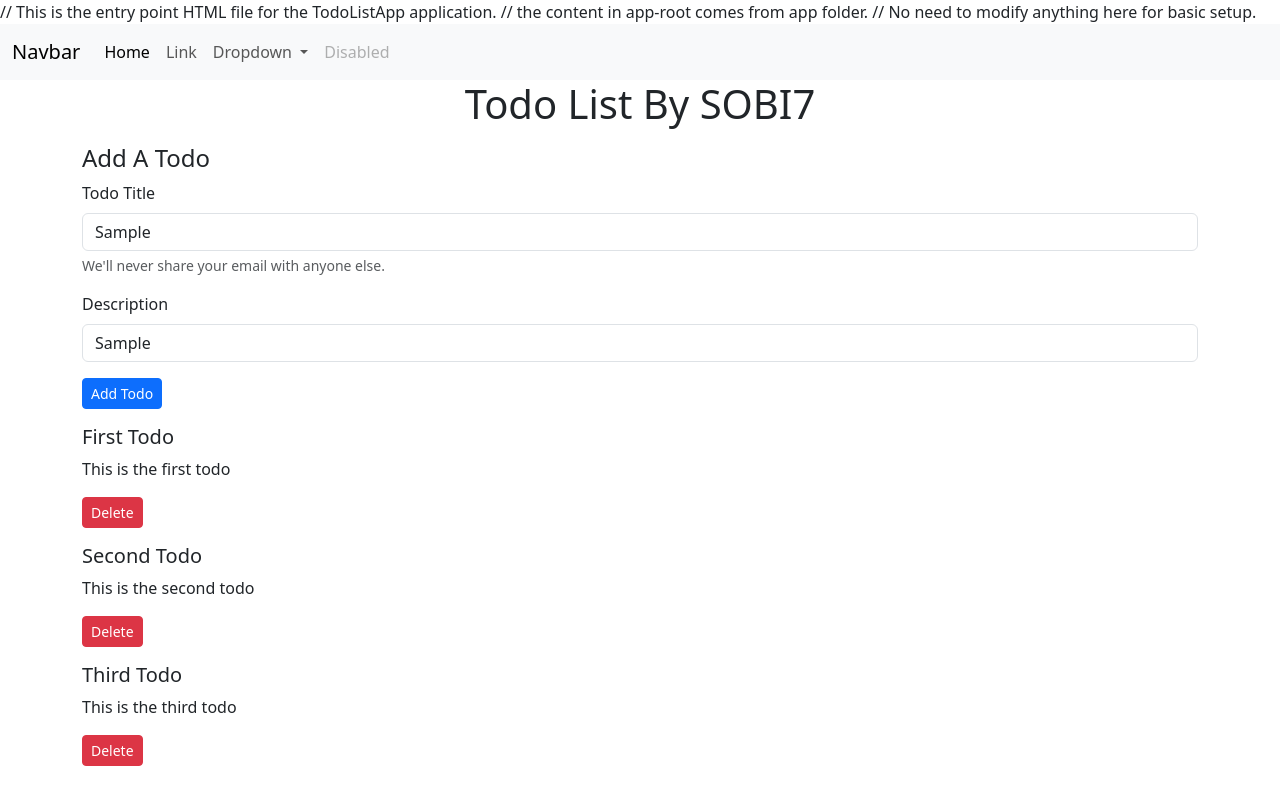
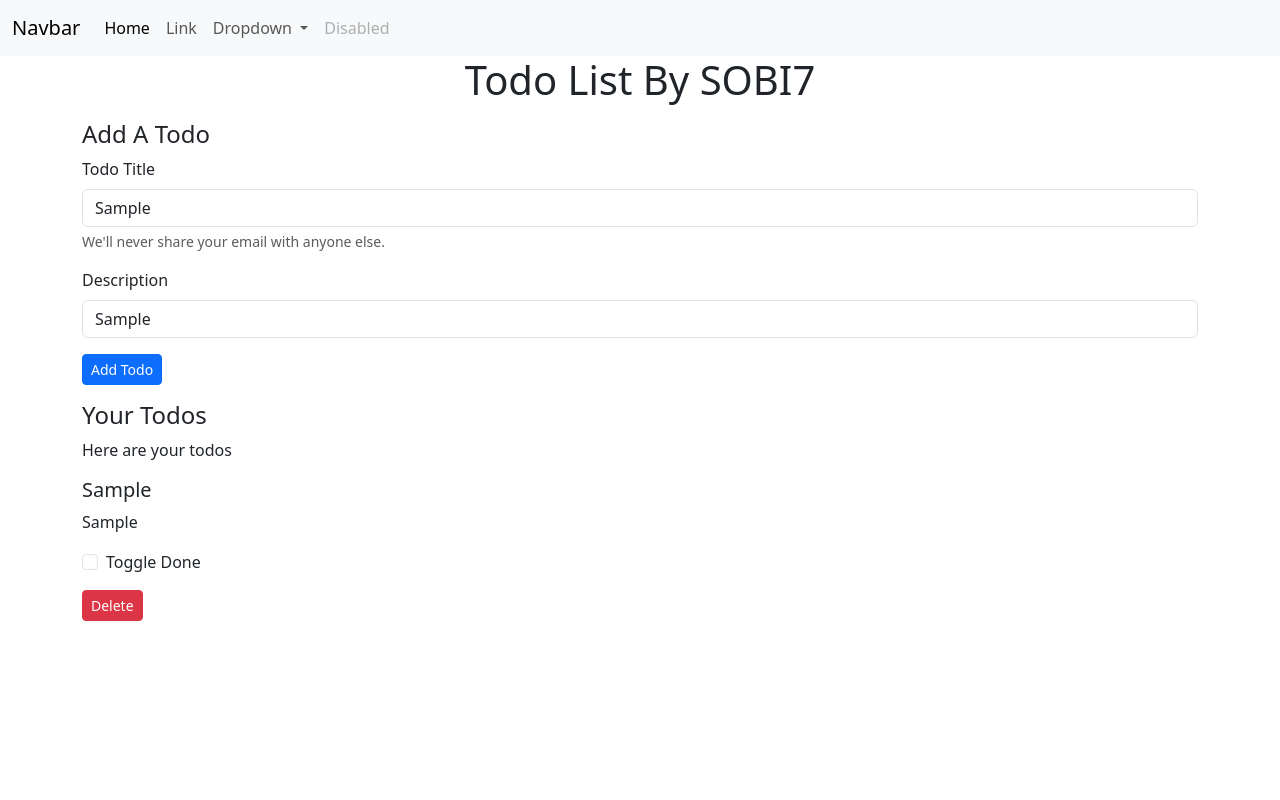
Before and after one commit to msuhaib-03/Todo-List, an Angular app: page / in a window 1280 px wide. Both pictures are taken after typing "Sample", "Sample" into the empty fields and a click on the button "Add Todo". Built offline with nearby package versions, Linux system fonts and the light colour scheme.

Commit message:
Saving to Local storage without page reload and Todo Strikethrough

```diff
--- a/src/app/MyComponent/add-todo/add-todo.component.html
+++ b/src/app/MyComponent/add-todo/add-todo.component.html
@@ -10,6 +10,7 @@
     <label for="desc" class="form-label">Description</label>
     <input type="text" [(ngModel)]="desc" name="desc" class="form-control" id="desc">
   </div>
+
   <button type="submit" class="btn btn-sm btn-primary">Add Todo</button>
 </form>
 </div>
--- a/src/app/MyComponent/add-todo/add-todo.component.ts
+++ b/src/app/MyComponent/add-todo/add-todo.component.ts
@@ -22,5 +22,7 @@ export class AddTodoComponent {
       desc : this.desc,
       active: true
     }
+    this.todoAdd.emit(todo);
+    console.log("Todo has been added!");
   }
 }
--- a/src/app/MyComponent/todo-item/todo-item.component.css
+++ b/src/app/MyComponent/todo-item/todo-item.component.css
@@ -0,0 +1,3 @@
+.strike{
+    text-decoration: line-through;
+}
--- a/src/app/MyComponent/todo-item/todo-item.component.html
+++ b/src/app/MyComponent/todo-item/todo-item.component.html
@@ -1,5 +1,9 @@
 <div class="my-3">
-    <h5>{{ todo.title }}</h5>
-<p>{{ todo.desc }}</p>
+    <h5 [class]="{'strike': !todo.active}">{{ todo.title }}</h5>
+    <p>{{ todo.desc }}</p>
+    <div class="mb-3 form-check">
+    <input type="checkbox" class="form-check-input" id="exampleCheck1" (click)="onCheckboxClick(todo)">
+    <label class="form-check-label" for="exampleCheck1">Toggle Done</label>
+  </div>
 <button class="btn btn-sm btn-danger" (click)="onClick(todo)">Delete</button>
 </div>
--- a/src/app/MyComponent/todo-item/todo-item.component.ts
+++ b/src/app/MyComponent/todo-item/todo-item.component.ts
@@ -1,4 +1,5 @@
 import { Component, EventEmitter, Input, Output } from '@angular/core';
+import { CommonModule } from '@angular/common';
 import { Todo } from '../../Todo';
 
 @Component({
@@ -6,16 +7,21 @@ import { Todo } from '../../Todo';
   standalone: true,
   imports: [],
   templateUrl: './todo-item.component.html',
-  styleUrl: './todo-item.component.css'
+  styleUrls: ['./todo-item.component.css']
 })
 export class TodoItemComponent {
   @Input({required: true})
   todo!: Todo;
   @Output() todoDelete: EventEmitter<Todo> = new EventEmitter();
+  @Output() todoCheckbox: EventEmitter<Todo> = new EventEmitter();
 
   onClick(todo: Todo){
     this.todoDelete.emit(todo);
     console.log("Click has been triggered!");
   }
+  onCheckboxClick(todo: Todo){
+    this.todoCheckbox.emit(todo);
+    console.log("Checkbox click has been triggered!");
+  }
   constructor() { }
 }
--- a/src/app/MyComponent/todos/todos.component.html
+++ b/src/app/MyComponent/todos/todos.component.html
@@ -1,15 +1,13 @@
-<!-- <div>
+<app-add-todo (todoAdd)="addTodo($event)"></app-add-todo>
+<h4>Your Todos</h4>
+  @if (todos.length == 0) {
+    <p>No Todos to display</p>
+  }@else {
+    <p>Here are your todos</p>
+  }
+
+  <div>
   @for (todo of todos; track todo.sno) {
-    <li>
-      <h3>{{ todo.title }}</h3>
-      <p>{{ todo.desc }}</p>
-      <p>Status: {{ todo.active ? 'Active' : 'Inactive' }}</p>
-    </li>
-  }
-</div> -->
-<app-add-todo> </app-add-todo>
-<div>
-  @for (todo of todos; track todo.sno) {
-    <app-todo-item [todo]="todo" (todoDelete)="deleteTodo($event)"></app-todo-item>
+    <app-todo-item [todo]="todo" (todoDelete)="deleteTodo($event)" (todoCheckbox)="toggleTodo($event)"></app-todo-item>
   }
 </div>
--- a/src/app/MyComponent/todos/todos.component.ts
+++ b/src/app/MyComponent/todos/todos.component.ts
@@ -1,26 +1,65 @@
-import { Component} from '@angular/core';
+import { Component, Inject} from '@angular/core';
 import { Todo } from '../../Todo';
 import { TodoItemComponent } from "../todo-item/todo-item.component";
 import { AddTodoComponent } from "../add-todo/add-todo.component";
+import { isPlatformBrowser } from '@angular/common';
+import { PLATFORM_ID } from '@angular/core';
 
 @Component({
   selector: 'app-todos',
   standalone: true,
   imports: [TodoItemComponent, AddTodoComponent],
   templateUrl: './todos.component.html',
-  styleUrl: './todos.component.css'
+  styleUrls: ['./todos.component.css']
 })
 export class TodosComponent {
+  localItem: string | null | undefined;
   todos: Todo[]  = [
-      {sno: 1, title: 'First Todo', desc: 'This is the first todo', active: true},
-      {sno: 2, title: 'Second Todo', desc: 'This is the second todo', active: true},
-      {sno: 3, title: 'Third Todo', desc: 'This is the third todo', active: false}
+      // {sno: 1, title: 'First Todo', desc: 'This is the first todo', active: true},
+      // {sno: 2, title: 'Second Todo', desc: 'This is the second todo', active: true},
+      // {sno: 3, title: 'Third Todo', desc: 'This is the third todo', active: false}
     ]
+  isBrowser: boolean;
+    constructor(@Inject(PLATFORM_ID) platformId: Object) {
+    this.isBrowser = isPlatformBrowser(platformId);
 
-    deleteTodo(todo: Todo){
-      console.log("Todo deleted!", todo);
-      const index = this.todos.indexOf(todo);
-      this.todos.splice(index, 1);
+    if (this.isBrowser) {
+      const localItem = localStorage.getItem('todos');
+      this.todos = localItem ? JSON.parse(localItem) : [];
     }
+  }
+
+  toggleTodo(todo: Todo) {
+    this.todos[this.todos.indexOf(todo)].active = !this.todos[this.todos.indexOf(todo)].active;
+    if (this.isBrowser) {
+      localStorage.setItem('todos', JSON.stringify(this.todos));
+    }
+  }
+
+  deleteTodo(todo: Todo) {
+    this.todos = this.todos.filter(t => t !== todo);
+    if (this.isBrowser) {
+      localStorage.setItem('todos', JSON.stringify(this.todos));
+    }
+  }
+
+  addTodo(todo: Todo) {
+    this.todos.push(todo);
+    if (this.isBrowser) {
+      localStorage.setItem('todos', JSON.stringify(this.todos));
+    }
+
+    // deleteTodo(todo: Todo){
+    //   console.log("Todo deleted!", todo);
+    //   const index = this.todos.indexOf(todo);
+    //   this.todos.splice(index, 1);
+    //   localStorage.setItem("todos", JSON.stringify(this.todos));
+    // }
+    // addTodo(todo: Todo){
+    //   console.log("Todo added!", todo);
+    //   this.todos.push(todo);
+    //   localStorage.setItem("todos", JSON.stringify(this.todos));
+    // }
 }
 // All the logics and implementation of todo component is here..
+}
--- a/src/index.html
+++ b/src/index.html
@@ -1,6 +1,6 @@
-// This is the entry point HTML file for the TodoListApp application.
+<!-- // This is the entry point HTML file for the TodoListApp application.
 // the content in app-root comes from app folder.
-// No need to modify anything here for basic setup.
+// No need to modify anything here for basic setup. -->
 
 <!doctype html>
 <html lang="en">
```
